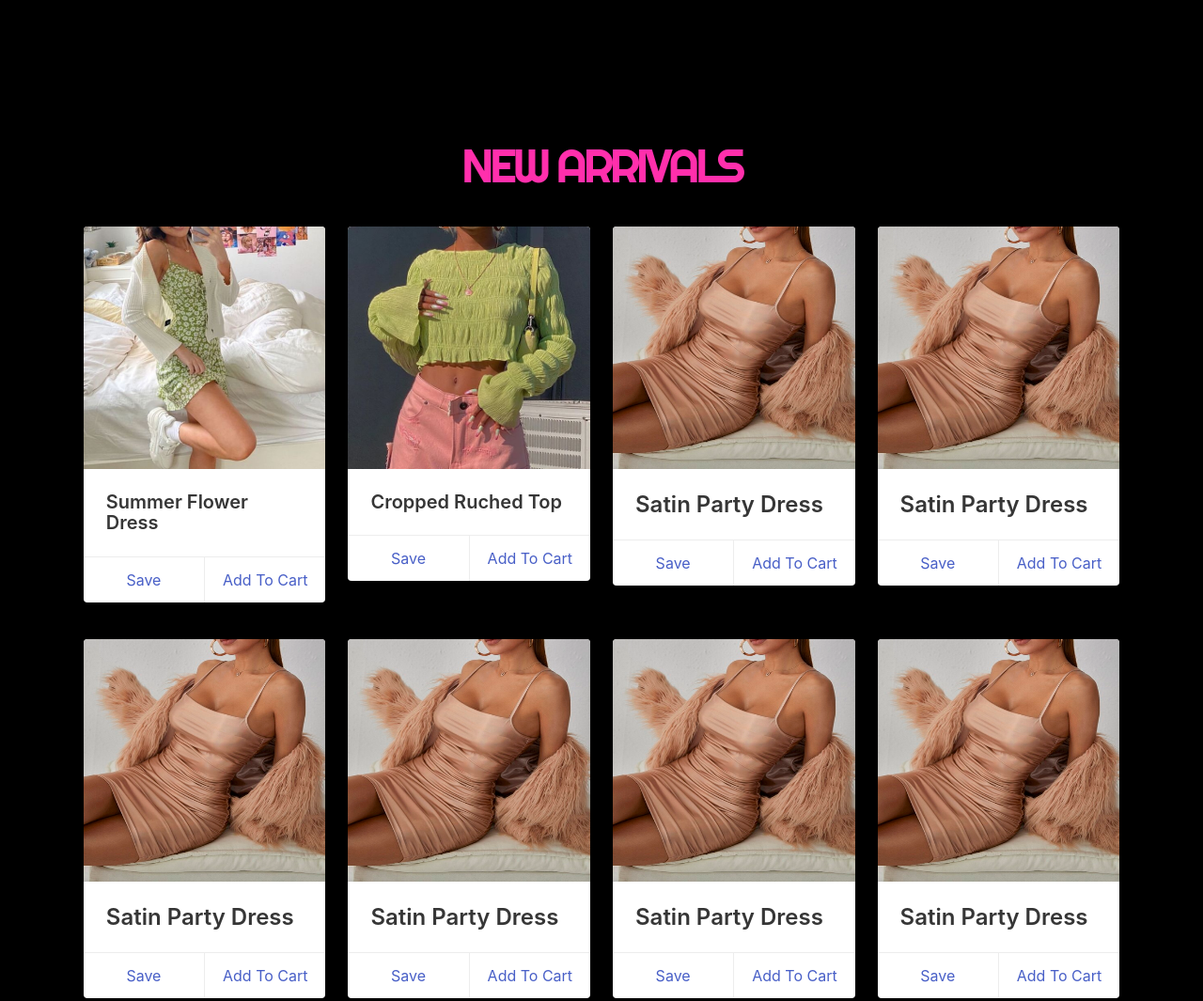
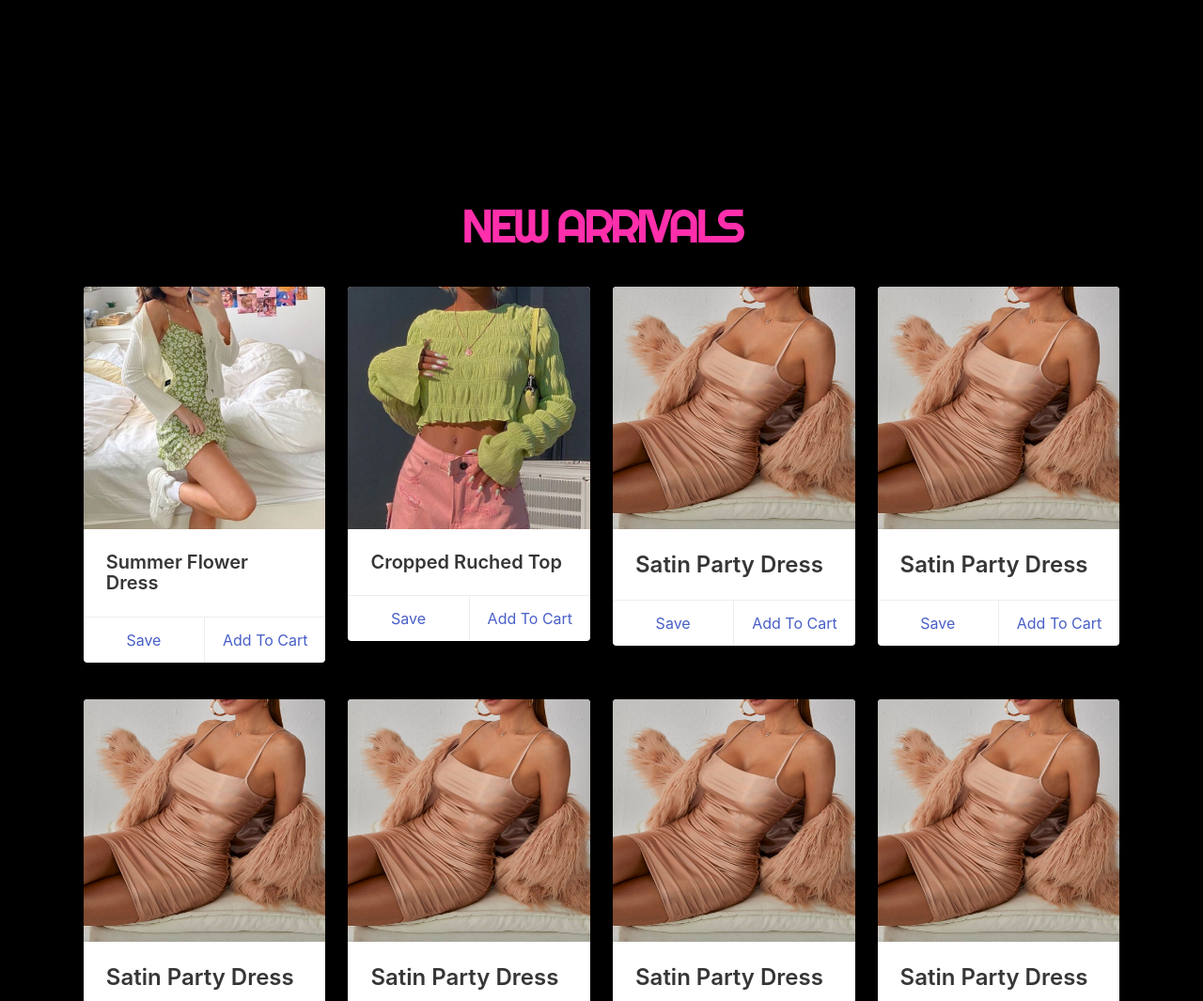
Before and after one commit to carpentierberengere/bub-webshop, a plain HTML site: page index.html in a window 1280 px wide. Shown: the part 1380-2445 px from the top of the page at 94% size. Drawn offline with nearby package versions, Linux system fonts and the light colour scheme.

Commit message:
margin change

```diff
--- a/main.css
+++ b/main.css
@@ -263,6 +263,9 @@ label{
   }
 
 /*NEW ARRIVALS SECTION*/
+.new-arrivals{
+  margin-top:5%;
+}
 .arrivals-sub{
   color:#FF2FAC;
     font-family: 'Righteous', cursive;
```
